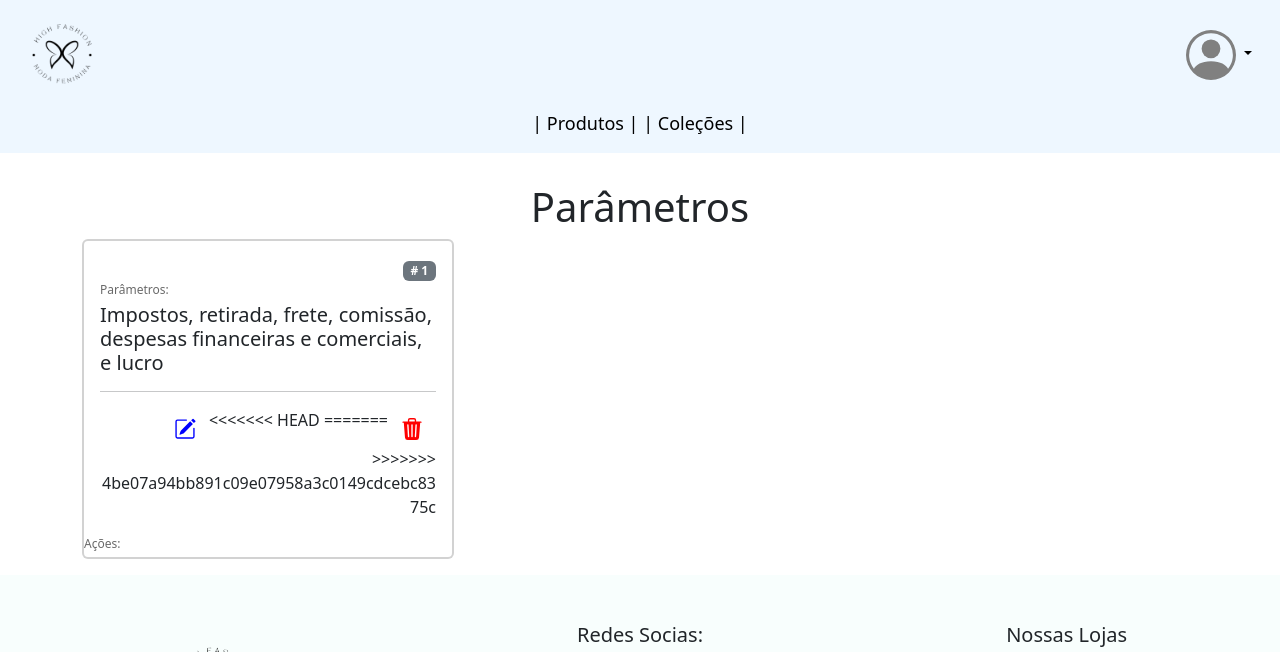
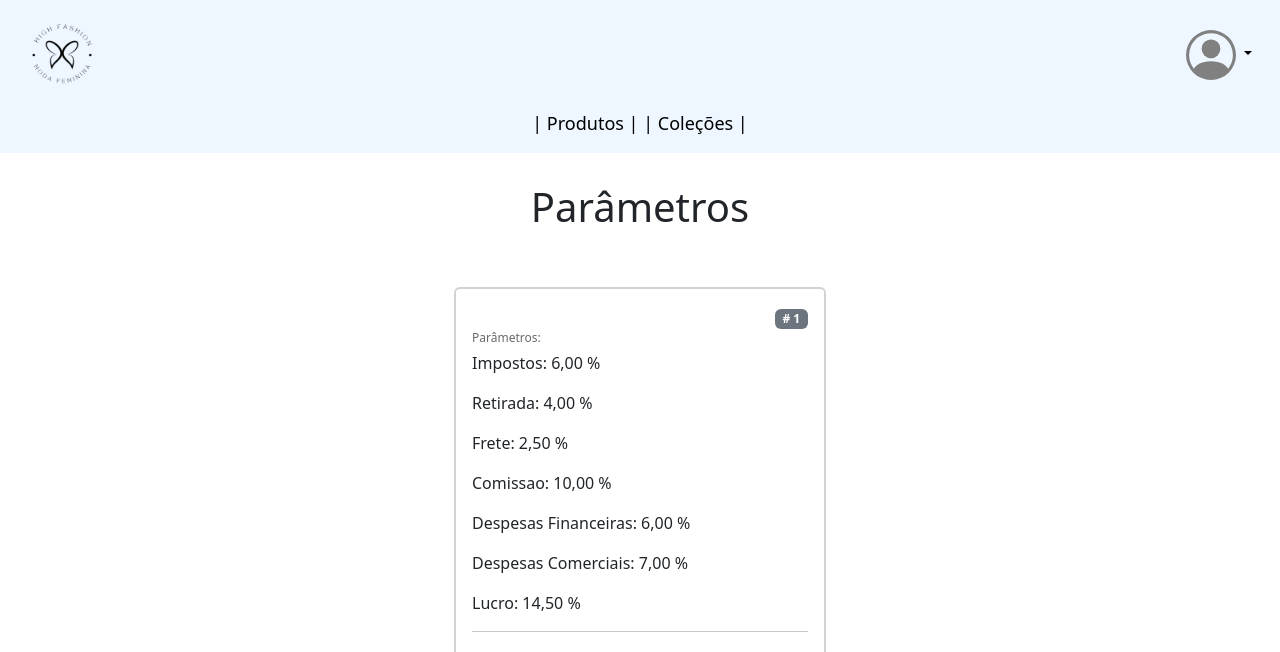
Before and after one commit to edu725/TCC_High_Fashion, a Django app: page /parametros/ in a window 1280 px wide. Shown: the top 652 px of the page. Run offline with Django 5.2, Linux system fonts and the light colour scheme; data comes from the database, SQL or seed files in the repository; tables that the repository leaves empty hold one stand-in row (values such as "Sample post"); parts of the project's set-up code (start-up, migrations or seed data) failed here and were passed over; some libraries are stand-ins or nearby versions.

Commit message:
Parametros

```diff
--- a/sistema/fixtures/parametros.json
+++ b/sistema/fixtures/parametros.json
@@ -9,7 +9,7 @@
             "frete": 2.5,
             "comissao": 10,
             "despesas_financeiras": 6,
-            "despesas_comercias": 7,
+            "despesas_comerciais": 7,
             "lucro": 14.5
         }
     }
--- a/sistema/parametros/templates/parametros/parametros.html
+++ b/sistema/parametros/templates/parametros/parametros.html
@@ -9,12 +9,22 @@
 <section>
     <h1 class="text-center" style="margin-top: 30px;">Parâmetros</h1>
     <div class="container">
-        <div class="col-sm-4 mb-3 mb-sm-0 pb-3">
+        <div class="py-5 col-sm-4 mb-3 mb-sm-0 pb-3" style="margin: auto;">
             <div class="card border-2">
               <div class="card-body text-end">
                 <span class="badge text-bg-secondary"># 1</span>
                 <p class="f text-start mb-1" style="font-size: 12px; color: dimgray;">Parâmetros:</p>
-                <h5 class="card-title text-start">Impostos, retirada, frete, comissão, despesas financeiras e comerciais, e lucro</h5>
+                {% if parameters %}
+                <div class="card-title text-start">
+                    <p>Impostos: {{parameters.impostos}} %</p>
+                    <p>Retirada: {{parameters.retirada}} %</p>
+                    <p>Frete: {{parameters.frete}} %</p>
+                    <p>Comissao: {{parameters.comissao}} %</p>
+                    <p>Despesas Financeiras: {{parameters.despesas_financeiras}} %</p>
+                    <p>Despesas Comerciais: {{parameters.despesas_comerciais}} %</p>
+                    <p>Lucro: {{parameters.lucro}} %</p>
+                </div>
+                {% endif %}
                 <hr>
                 <div class="d-flex justify-content-end">
                     <a href="#" class="btn edit-hour-btn" data-hour-id="{{ hour.id }}" data-hour-name="{{ hour.range_hour }}">
@@ -23,15 +33,7 @@
                             <path fill-rule="evenodd" d="M1 13.5A1.5 1.5 0 0 0 2.5 15h11a1.5 1.5 0 0 0 1.5-1.5v-6a.5.5 0 0 0-1 0v6a.5.5 0 0 1-.5.5h-11a.5.5 0 0 1-.5-.5v-11a.5.5 0 0 1 .5-.5H9a.5.5 0 0 0 0-1H2.5A1.5 1.5 0 0 0 1 2.5z"/>
                         </svg>
                     </a>
-<<<<<<< HEAD
-=======
-                    <a href="#" class="btn delete-hour-btn" data-hour-id="{{ hour.id }}">
-                        <svg xmlns="http://www.w3.org/2000/svg" width="22" height="22" fill="red" class="bi bi-trash3-fill" viewBox="0 0 16 16">
-                            <path d="M11 1.5v1h3.5a.5.5 0 0 1 0 1h-.538l-.853 10.66A2 2 0 0 1 11.115 16h-6.23a2 2 0 0 1-1.994-1.84L2.038 3.5H1.5a.5.5 0 0 1 0-1H5v-1A1.5 1.5 0 0 1 6.5 0h3A1.5 1.5 0 0 1 11 1.5m-5 0v1h4v-1a.5.5 0 0 0-.5-.5h-3a.5.5 0 0 0-.5.5M4.5 5.029l.5 8.5a.5.5 0 1 0 .998-.06l-.5-8.5a.5.5 0 1 0-.998.06m6.53-.528a.5.5 0 0 0-.528.47l-.5 8.5a.5.5 0 0 0 .998.058l.5-8.5a.5.5 0 0 0-.47-.528M8 4.5a.5.5 0 0 0-.5.5v8.5a.5.5 0 0 0 1 0V5a.5.5 0 0 0-.5-.5"/>
-                        </svg>
-                    </a>
                   </div>
->>>>>>> 4be07a94bb891c09e07958a3c0149cdcebc8375c
                 </div>
                 <p class="f text-start mb-1" style="font-size: 12px; color: dimgray;">Ações:</p>
               </div>
--- a/sistema/parametros/views.py
+++ b/sistema/parametros/views.py
@@ -16,3 +16,14 @@ class ParameterView(View):
         parameters = ParametersService.get_id_parameter()
         form = ParametersForm()
         return render(request, self.template_name, {'form':form, 'parameters':parameters})
+
+class ParameterUpdateView(View):
+    def post(self, request):
+        id = request.POST['parameter_id']
+        form = ParameterView(request.POST)
+        if form.is_valid():
+            ParametersService.update_parameter(id, form.cleaned_data['name'])
+            messages.success(request, "Parametros atualizados com sucesso!")
+        else:
+            messages.error(request, "Erro ao atualizar o Parametro.")
+        return redirect('parameters_view')
```
